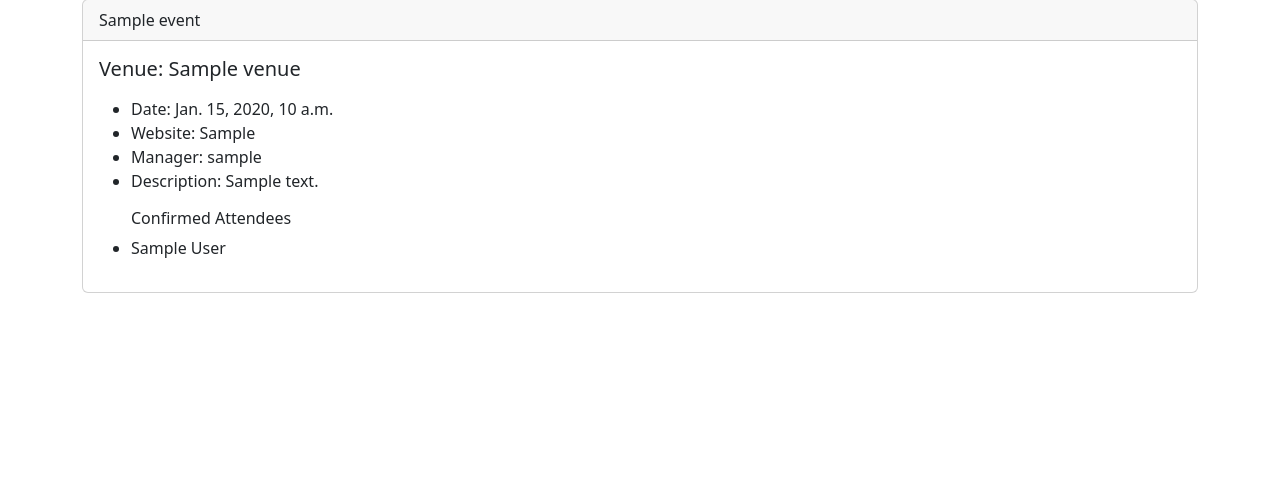
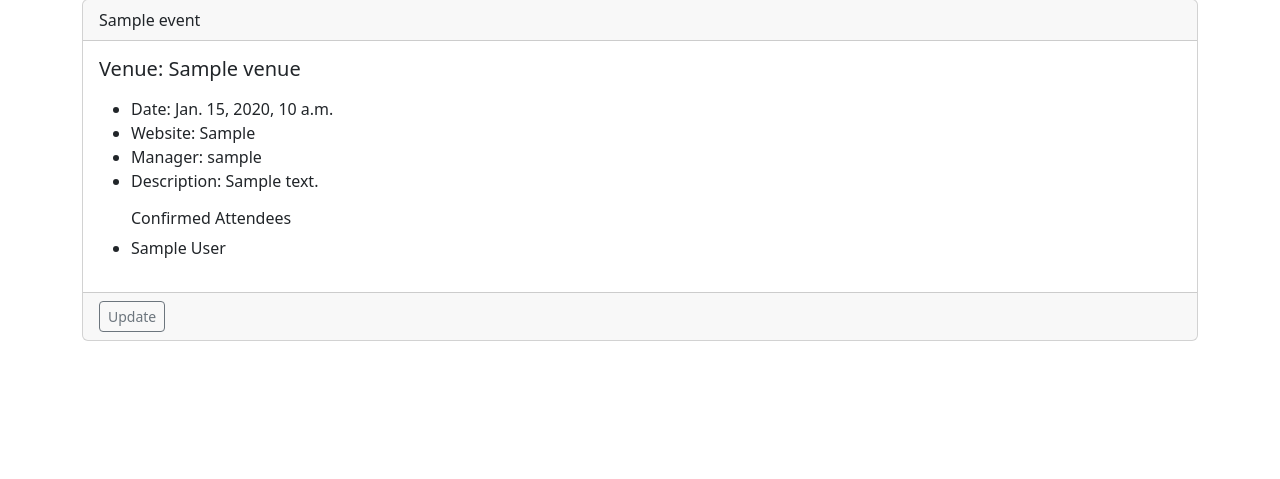
Before and after one commit to Naman-Agarwal1608/EventManagement, a Django app: page /events in a window 1280 px wide. Shown: the part 137-616 px from the top of the page. Run offline with Django 4.2, Linux system fonts and the light colour scheme; tables that the repository leaves empty hold one stand-in row (values such as "Sample post").

Commit message:
Added Update Event page and functionality

```diff
--- a/club/events/templates/events/event_list.html
+++ b/club/events/templates/events/event_list.html
@@ -29,6 +29,9 @@
         </ul>
         </p>
     </div>
+    <div class="card-footer">
+        <a href="{% url 'update_event' event.id %}" class="btn btn-outline-secondary btn-sm">Update</a>
+    </div>
 </div>
 <br />
 
--- a/club/events/urls.py
+++ b/club/events/urls.py
@@ -11,4 +11,5 @@ urlpatterns = [
     path('search_venues', views.search_venues, name='search_venues'),
     path('update_venue/<venue_id>', views.update_venue, name='update_venue'),
     path('add_event', views.add_event, name='add_event'),
+    path('update_event/<event_id>', views.update_event, name='update_event'),
 ]
--- a/club/events/views.py
+++ b/club/events/views.py
@@ -67,6 +67,15 @@ def update_venue(request, venue_id):
     return render(request, "events/update_venue.html", {'venue': venue, 'form': form})
 
 
+def update_event(request, event_id):
+    event = Event.objects.get(pk=event_id)
+    form = EventForm(request.POST or None, instance=event)
+    if form.is_valid():
+        form.save()
+        return redirect('list_events')
+    return render(request, "events/update_venue.html", {'event': event, 'form': form})
+
+
 def add_venue(request):
     submitted = False
     if request.method == "POST":
```
Also changed, not shown: club/events/templates/events/update_event.html (added, +16 -0 lines).
